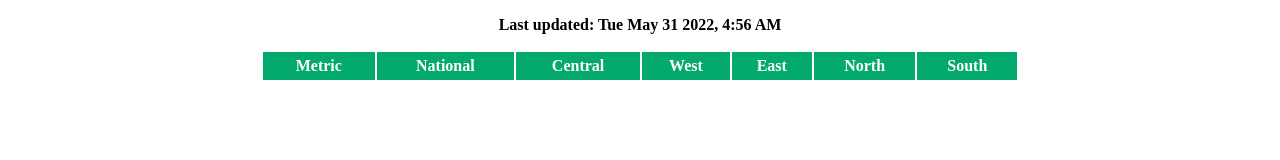
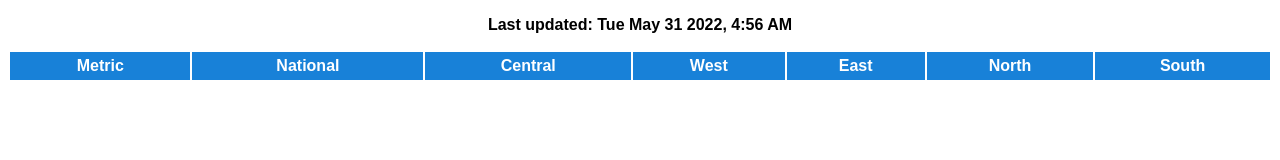
Before and after one commit to WYH-SG/CSC3007-assignment1, a plain HTML site: page index.html in a window 1280 px wide. Drawn offline with Linux system fonts and the light colour scheme; no server answers.

Commit message:
updated css

```diff
--- a/styles.css
+++ b/styles.css
@@ -1,3 +1,11 @@
+/* Reference */
+/* https://www.w3schools.com/css/css_table.asp */
+
+.table_div, .env_table {
+    /* font-family: "Times New Roman", Times, serif; */
+    font-family: Arial, Helvetica, sans-serif;
+}
+
 .table_div {
     text-align: center;
 }
@@ -11,14 +19,14 @@
 .env_table {
     text-align: center;
     width: 100%;
-    padding-left: 20%;
-    padding-right: 20%;
+    /* padding-left: 20%; */
+    /* padding-right: 20%; */
 }
 
 .env_table th {
     padding: 12px 0px;
     text-align: center;
-    background-color: #04AA6D;
+    background-color: #1881d8;
     color: white;
 }
 
```
